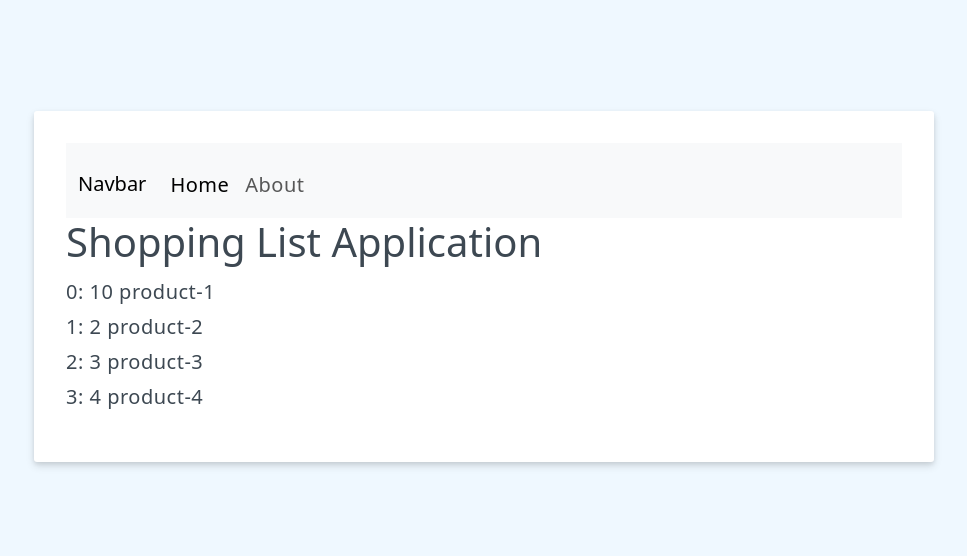
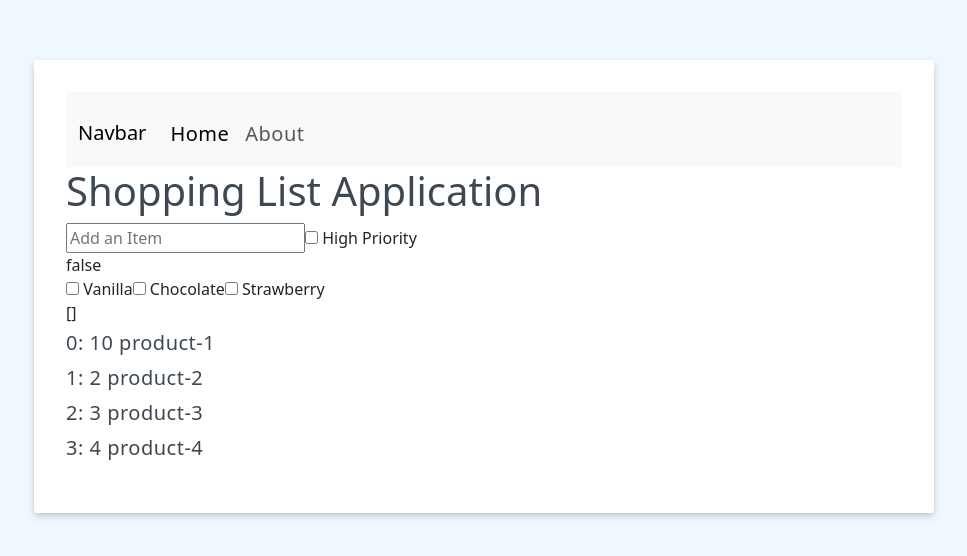
Before and after one commit to huy19712011/vue3-sum25-basics, a Vue app: page / in a window 1280 px wide. Shown: the part 114-670 px from the top of the page, without its empty margins (156-1123 px from the left). Built offline with nearby package versions, Linux system fonts and the light colour scheme.

Commit message:
V4: Input: input, radio, checkbox, select

```diff
--- a/src/App.vue
+++ b/src/App.vue
@@ -10,6 +10,14 @@
   { id: 3, label: "3 product-3" },
   { id: 4, label: "4 product-4" },
 ]);
+
+const newItem = ref("");
+
+const newItemPriority = ref("low");
+
+const newItemHighPriority = ref(false);
+
+const iceCreamFlavors = ref([]);
 </script>
 
 <template>
@@ -37,6 +45,42 @@
   <h1>{{ message || "Welcome" }}</h1> -->
 
   <h1>{{ header }}</h1>
+  <input v-model.trim="newItem" type="text" placeholder="Add an Item" />
+  <!-- {{ newItem }} -->
+
+  <!-- <label>
+    Priority:
+    <input type="radio" v-model="newItemPriority" value="low" />
+    Low
+  </label>
+  <label>
+    <input type="radio" v-model="newItemPriority" value="high" />
+    High
+  </label> -->
+
+  <!-- <label>
+    Priority:
+    <select v-model="newItemPriority">
+      <option value="low">Low</option>
+      <option value="high">High</option>
+    </select>
+  </label>
+  <br />
+  {{ newItemPriority }} -->
+
+  <label>
+    <input type="checkbox" v-model="newItemHighPriority" />
+    High Priority
+  </label>
+  <br />
+  {{ newItemHighPriority }}
+
+  <br />
+  <label> <input type="checkbox" value="vanilla" v-model="iceCreamFlavors" /> Vanilla </label>
+  <label> <input type="checkbox" value="chocolate" v-model="iceCreamFlavors" /> Chocolate </label>
+  <label> <input type="checkbox" value="strawberry" v-model="iceCreamFlavors" /> Strawberry </label
+  ><br />
+  {{ iceCreamFlavors }}
 
   <ul>
     <!-- <li v-for="{ id, label } in items" v-bind:key="id">{{ label }}</li> -->
```
